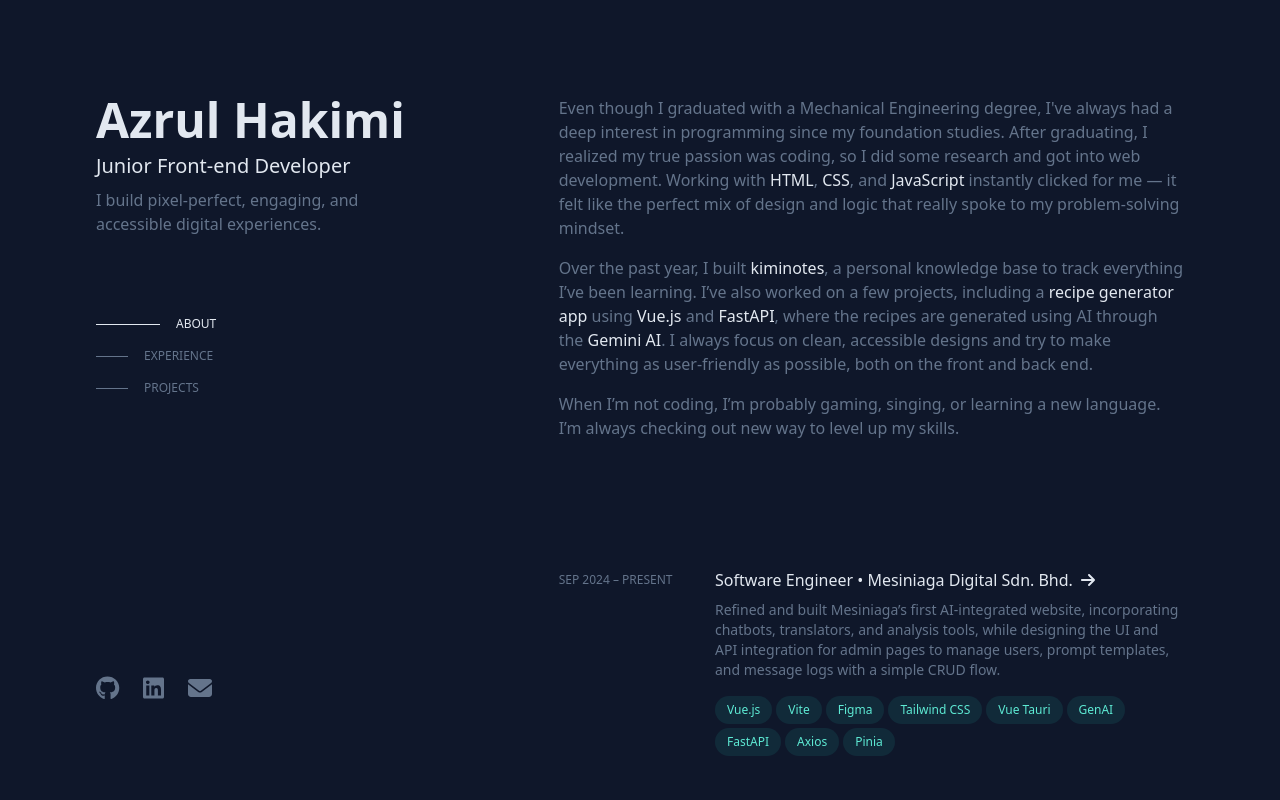
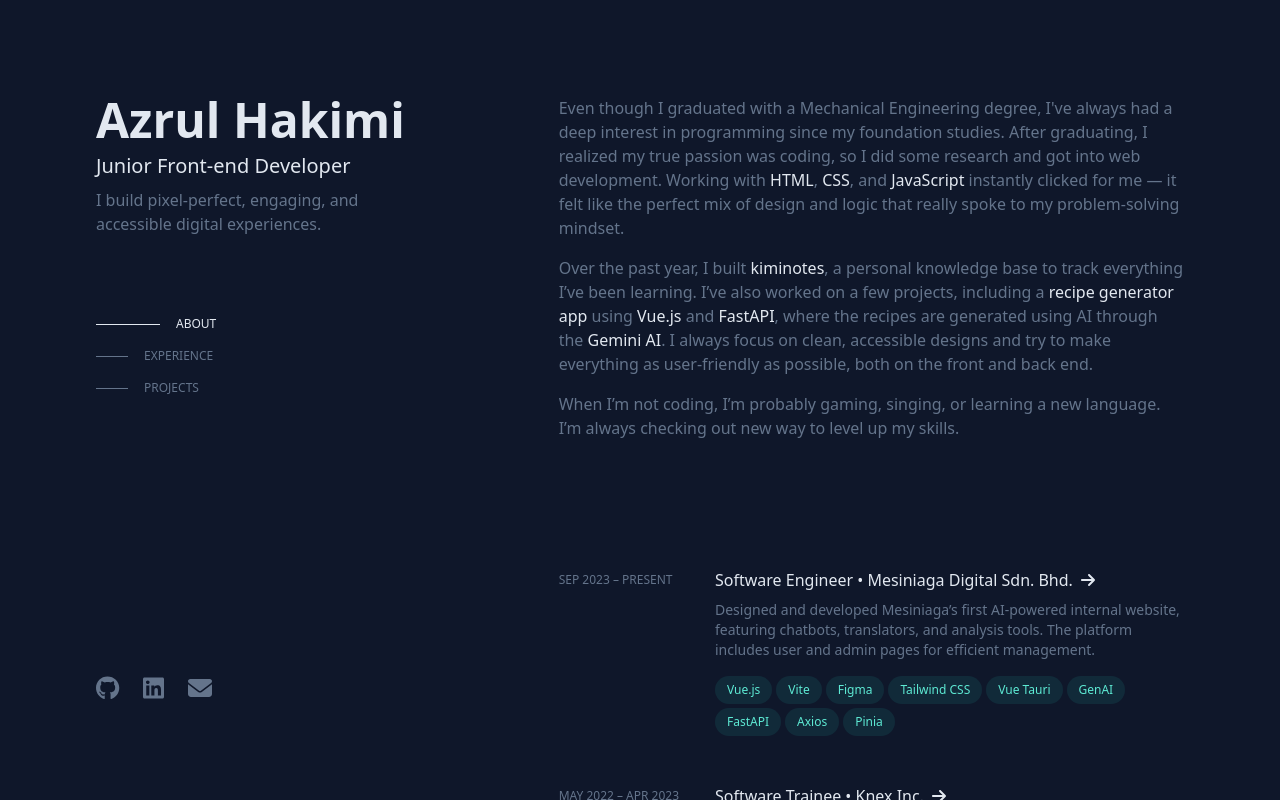
Before and after one commit to rulkimi/kimi-portfolio, a Vue app: page / in a window 1280 px wide. Built offline with nearby package versions, Linux system fonts and the light colour scheme.

Commit message:
eidt work experience texts

```diff
--- a/src/components/WorkExperience.vue
+++ b/src/components/WorkExperience.vue
@@ -5,14 +5,14 @@ import { HoverCard } from '@/components/templates';
 <template>
   <section id="experience" class="flex flex-col gap-4">
     <HoverCard
-      date="SEP 2024 &ndash; PRESENT"
+      date="SEP 2023 &ndash; PRESENT"
       title="Software Engineer"
       company="Mesiniaga Digital Sdn. Bhd."
       link="https://mesiniaga.com.my/"
       :tags="['Vue.js', 'Vite', 'Figma', 'Tailwind CSS', 'Vue Tauri', 'GenAI', 'FastAPI', 'Axios', 'Pinia']"
     >
-      Refined and built Mesiniaga’s first AI-integrated website, incorporating chatbots, translators, and analysis tools,
-      while designing the UI and API integration for admin pages to manage users, prompt templates, and message logs with a simple CRUD flow.
+      Designed and developed Mesiniaga’s first AI-powered internal website, featuring chatbots, translators, and analysis tools.
+      The platform includes user and admin pages for efficient management.
     </HoverCard>
     <HoverCard
       date="MAY 2022 &ndash; APR 2023"
@@ -21,8 +21,8 @@ import { HoverCard } from '@/components/templates';
       link="https://www.linkedin.com/company/knex-inc./about/"
       :tags="['Dataplicity', 'Ubuntu']"
     >
-      Monitored the company's IoT devices across 6 regions in Brazil, executed 10+ code modifications for tasks like storage optimization and error checks,
-      and performed initial debugging on 5+ software issues, improving functionality and user experience.
+      Monitored the company's IoT devices across 6 regions in Brazil, executed code modifications for tasks like storage optimization and error checks,
+      and performed initial debugging on software issues, improving functionality and user experience.
     </HoverCard>
     <div class="flex">
       <a
```
